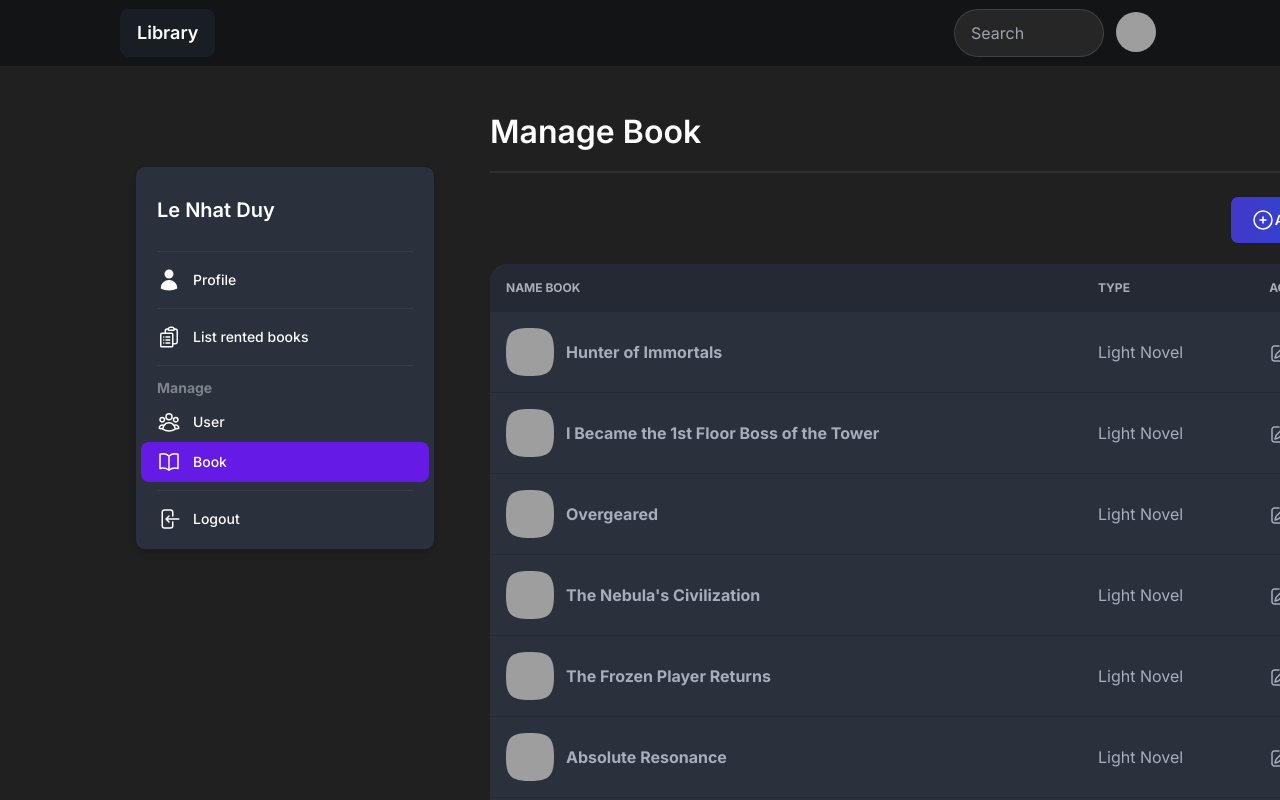
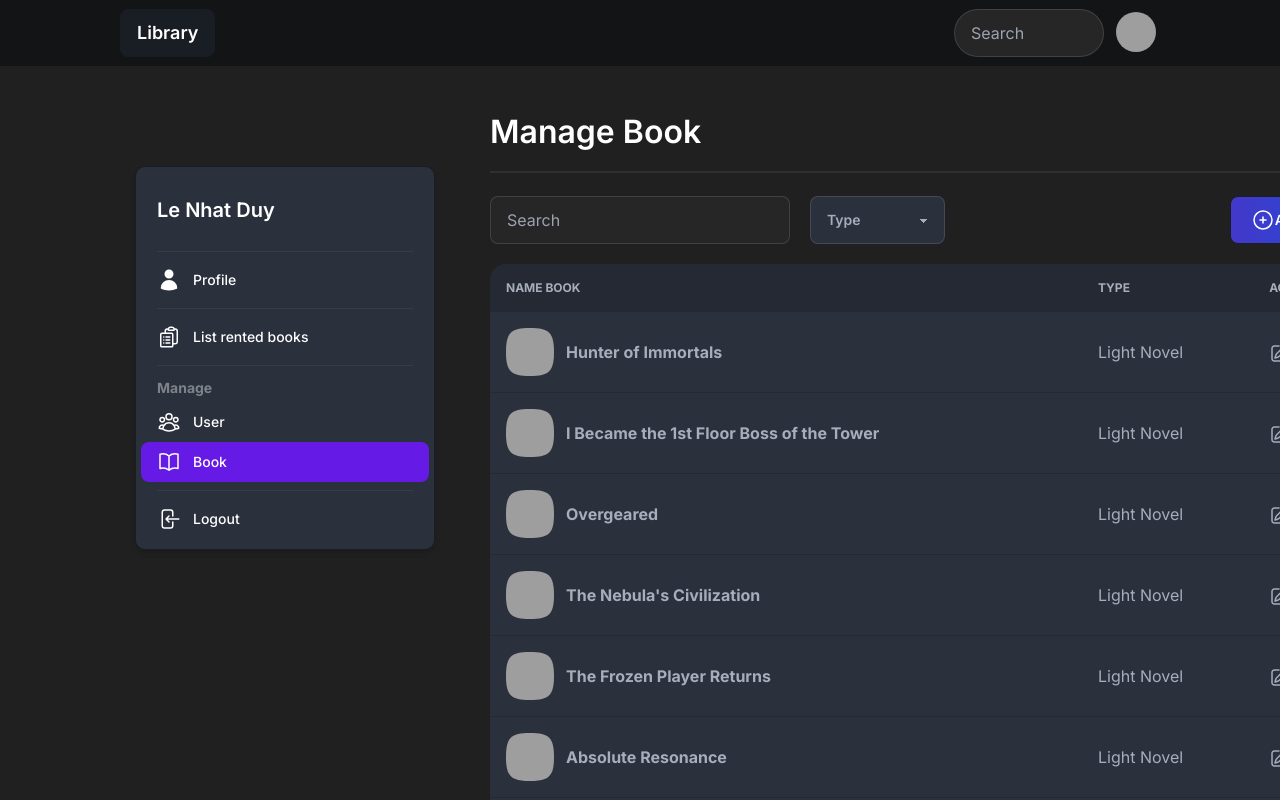
Before and after one commit to rayleigh420/TKPM, a React (Vite) app in the folder Client/: page /user/manage/book in a window 1280 px wide. Shown: the top 800 px of the page. Built offline with nearby package versions, Linux system fonts and the light colour scheme; grey boxes are pictures that could not be loaded.

Commit message:
Add search input and type select for manage book

```diff
--- a/Client/src/components/ManageBook.jsx
+++ b/Client/src/components/ManageBook.jsx
@@ -8,7 +8,17 @@ const ManageBook = () => {
             <div className="ml-[180px] w-[880px]">
                 <h1 className="mt-[50px] text-[32px] text-[#ffffff] leading-[32px] font-semibold">Manage Book</h1>
                 <div className="divider bordered border-[#ffffff] w-[880px]"></div>
-                <div className="flex justify-end mb-[20px]">
+                <div className="flex justify-between mb-[20px]">
+                    <div className="flex flex-row gap-[20px]">
+                        <div className="form-control">
+                            <input type="text" placeholder="Search" className="input input-bordered bg-[#262627] w-[300px]  focus:ease-out" />
+                        </div>
+                        <select className="select select-bordered max-w-[140px]">
+                            <option disabled selected>Type</option>
+                            <option>Light Novel</option>
+                            <option>Manga</option>
+                        </select>
+                    </div>
                     <AddBook />
                     <label htmlFor="modal_addBook" className="btn w-[140px] bg-gradient-to-r from-indigo-700 to-blue-700 text-[#ffffff] leading-[24px] hover:from-indigo-600 hover:to-blue-600">
                         <svg xmlns="http://www.w3.org/2000/svg" fill="none" viewBox="0 0 24 24" strokeWidth={1.5} stroke="currentColor" className="w-6 h-6">
@@ -111,7 +121,7 @@ const ManageBook = () => {
                     </tfoot> */}
                     </table>
                 </div>
-            </div>
+            </div >
         </>
     )
 }
```
